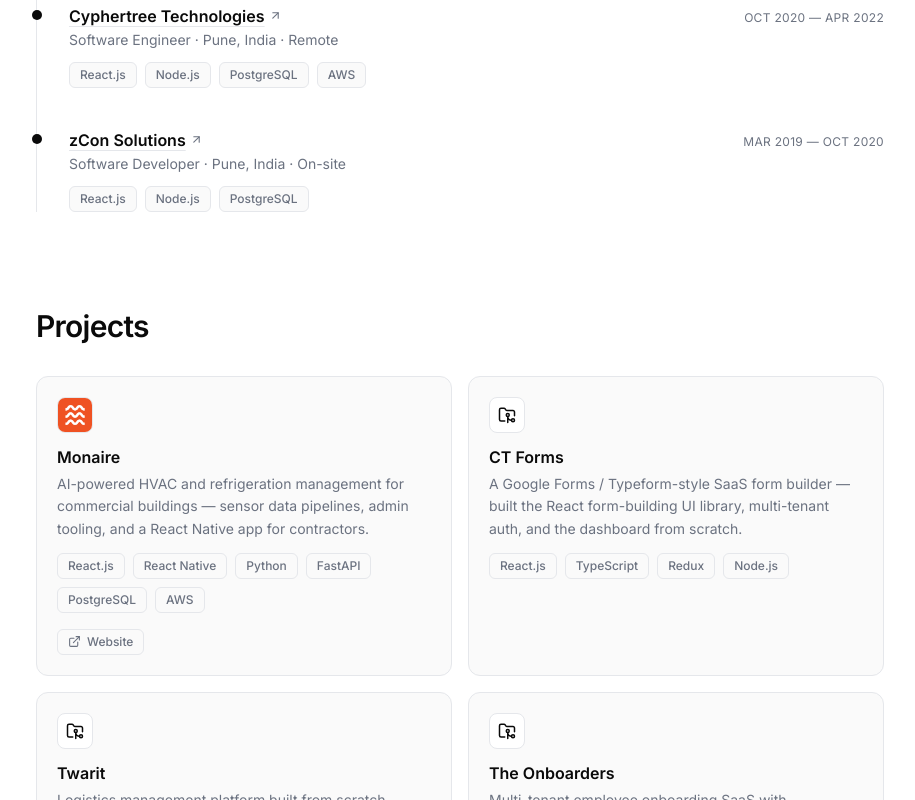
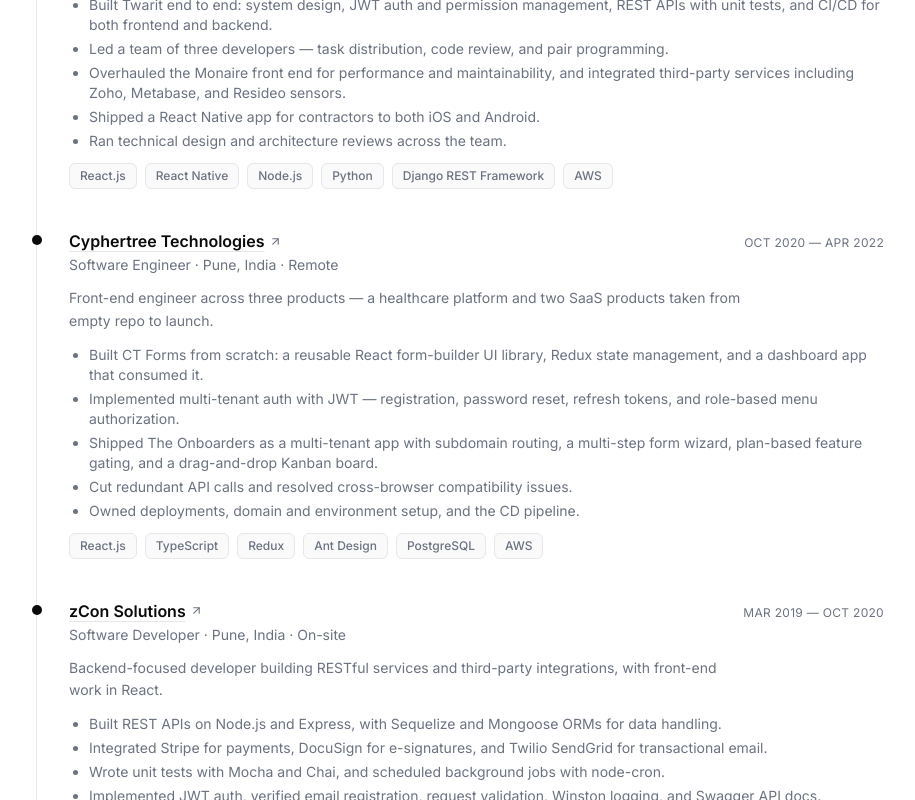
Before and after one commit to mkayfour/mohitkumar-portfolio, a Next.js app: page / in a window 1280 px wide. Shown: the part 1220-2020 px from the top of the page, without its empty margins (180-1095 px from the left). Built offline with nearby package versions, Linux system fonts and the light colour scheme; no server answers.

Commit message:
Add role descriptions and highlights for Procedure, Cyphertree, and zCon

```diff
--- a/data/experience.ts
+++ b/data/experience.ts
@@ -25,7 +25,16 @@
     start: "Apr 2022",
     end: "Mar 2024",
     location: "Bengaluru, India · Remote",
-    tags: ["React.js", "Node.js", "Python", "AWS"],
+    summary:
+      "Led full-stack delivery across two products — the Monaire HVAC platform and Twarit, a logistics platform built from scratch — while mentoring the wider engineering team.",
+    highlights: [
+      "Built Twarit end to end: system design, JWT auth and permission management, REST APIs with unit tests, and CI/CD for both frontend and backend.",
+      "Led a team of three developers — task distribution, code review, and pair programming.",
+      "Overhauled the Monaire front end for performance and maintainability, and integrated third-party services including Zoho, Metabase, and Resideo sensors.",
+      "Shipped a React Native app for contractors to both iOS and Android.",
+      "Ran technical design and architecture reviews across the team.",
+    ],
+    tags: ["React.js", "React Native", "Node.js", "Python", "Django REST Framework", "AWS"],
   },
   {
     company: "Cyphertree Technologies",
@@ -34,7 +43,16 @@
     start: "Oct 2020",
     end: "Apr 2022",
     location: "Pune, India · Remote",
-    tags: ["React.js", "Node.js", "PostgreSQL", "AWS"],
+    summary:
+      "Front-end engineer across three products — a healthcare platform and two SaaS products taken from empty repo to launch.",
+    highlights: [
+      "Built CT Forms from scratch: a reusable React form-builder UI library, Redux state management, and a dashboard app that consumed it.",
+      "Implemented multi-tenant auth with JWT — registration, password reset, refresh tokens, and role-based menu authorization.",
+      "Shipped The Onboarders as a multi-tenant app with subdomain routing, a multi-step form wizard, plan-based feature gating, and a drag-and-drop Kanban board.",
+      "Cut redundant API calls and resolved cross-browser compatibility issues.",
+      "Owned deployments, domain and environment setup, and the CD pipeline.",
+    ],
+    tags: ["React.js", "TypeScript", "Redux", "Ant Design", "PostgreSQL", "AWS"],
   },
   {
     company: "zCon Solutions",
@@ -43,6 +61,14 @@
     start: "Mar 2019",
     end: "Oct 2020",
     location: "Pune, India · On-site",
-    tags: ["React.js", "Node.js", "PostgreSQL"],
+    summary:
+      "Backend-focused developer building RESTful services and third-party integrations, with front-end work in React.",
+    highlights: [
+      "Built REST APIs on Node.js and Express, with Sequelize and Mongoose ORMs for data handling.",
+      "Integrated Stripe for payments, DocuSign for e-signatures, and Twilio SendGrid for transactional email.",
+      "Wrote unit tests with Mocha and Chai, and scheduled background jobs with node-cron.",
+      "Implemented JWT auth, verified email registration, request validation, Winston logging, and Swagger API docs.",
+    ],
+    tags: ["Node.js", "Express", "React.js", "PostgreSQL", "MongoDB", "Mocha"],
   },
 ];
```
